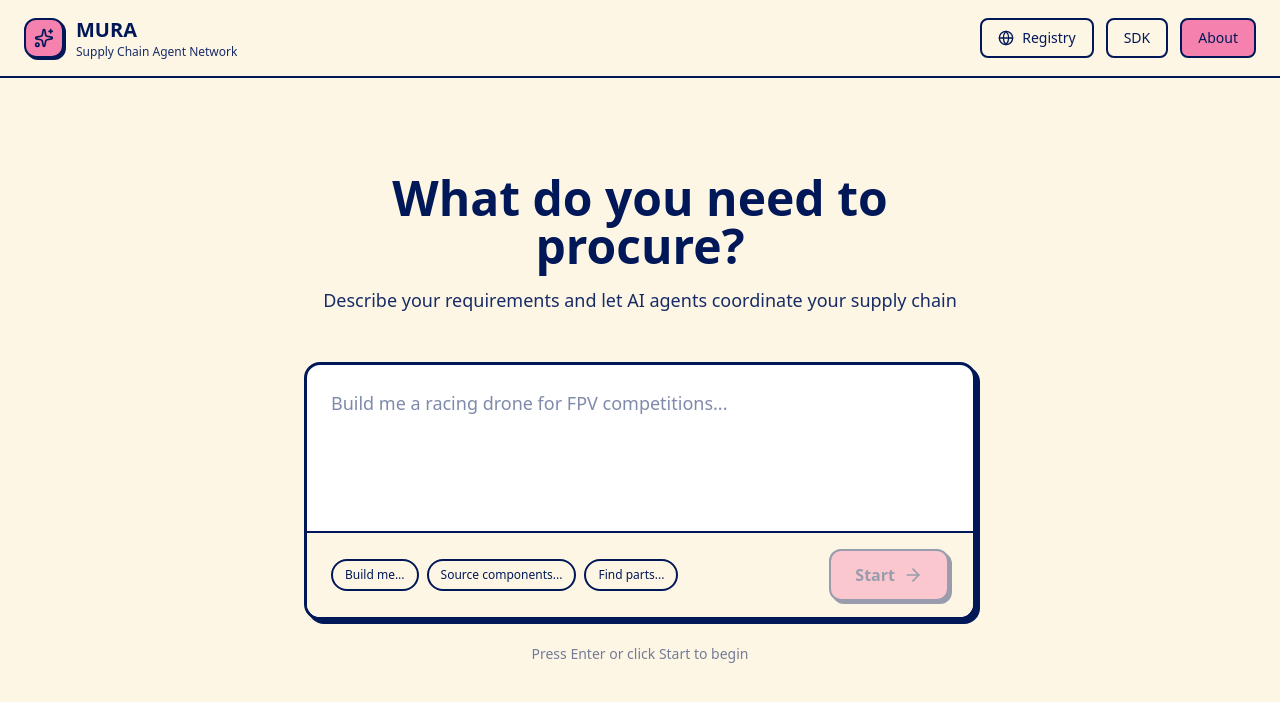
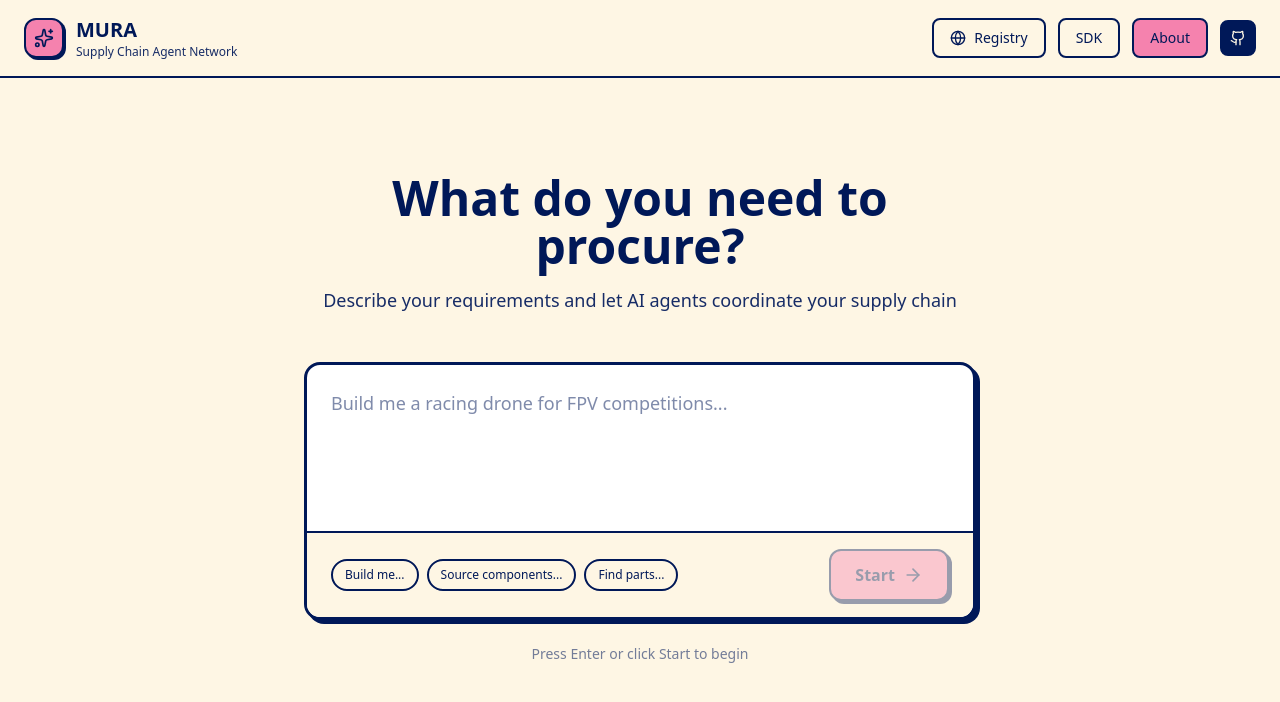
Before and after one commit to mohanadkandil/Mura, a Next.js app in the folder web/: page / in a window 1280 px wide. Shown: the top 702 px of the page. Built offline with nearby package versions, Linux system fonts and the light colour scheme.

Commit message:
style: add github in the root

```diff
--- a/web/app/page.tsx
+++ b/web/app/page.tsx
@@ -9,7 +9,8 @@ import {
   RotateCcw,
   ArrowRight,
   Globe,
-  AlertCircle
+  AlertCircle,
+  Github
 } from "lucide-react";
 import Link from "next/link";
 import { AgentNetwork, Agent } from "./components/AgentNetwork";
@@ -380,6 +381,19 @@ export default function Home() {
             >
               About
             </Link>
+            <a
+              href="https://github.com/mohanadkandil"
+              target="_blank"
+              rel="noopener noreferrer"
+              className="flex items-center justify-center w-8 h-8 sm:w-9 sm:h-9 rounded-lg transition-all hover:-translate-y-0.5"
+              style={{
+                background: '#001858',
+                color: '#fef6e4',
+                border: '2px solid #001858',
+              }}
+            >
+              <Github className="w-4 h-4" />
+            </a>
 
           {phase !== "input" && (
               <motion.button
```
